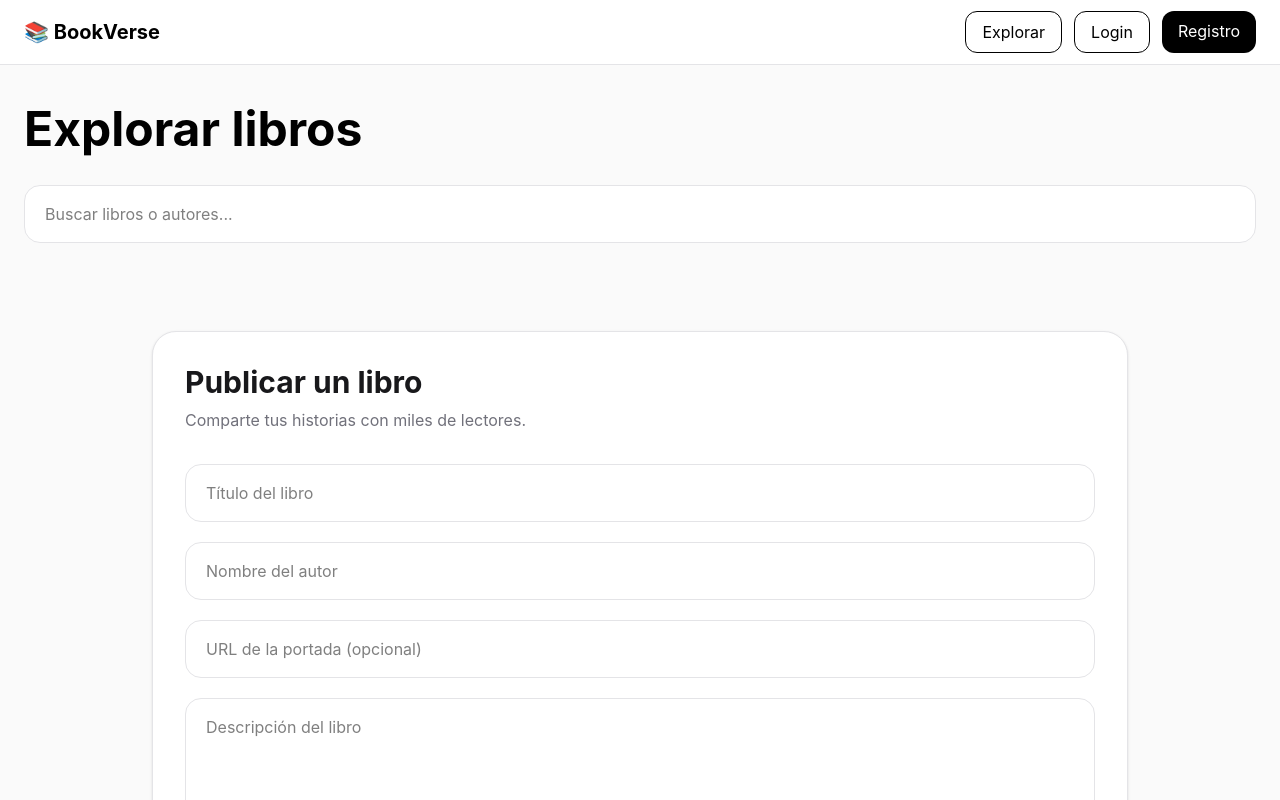
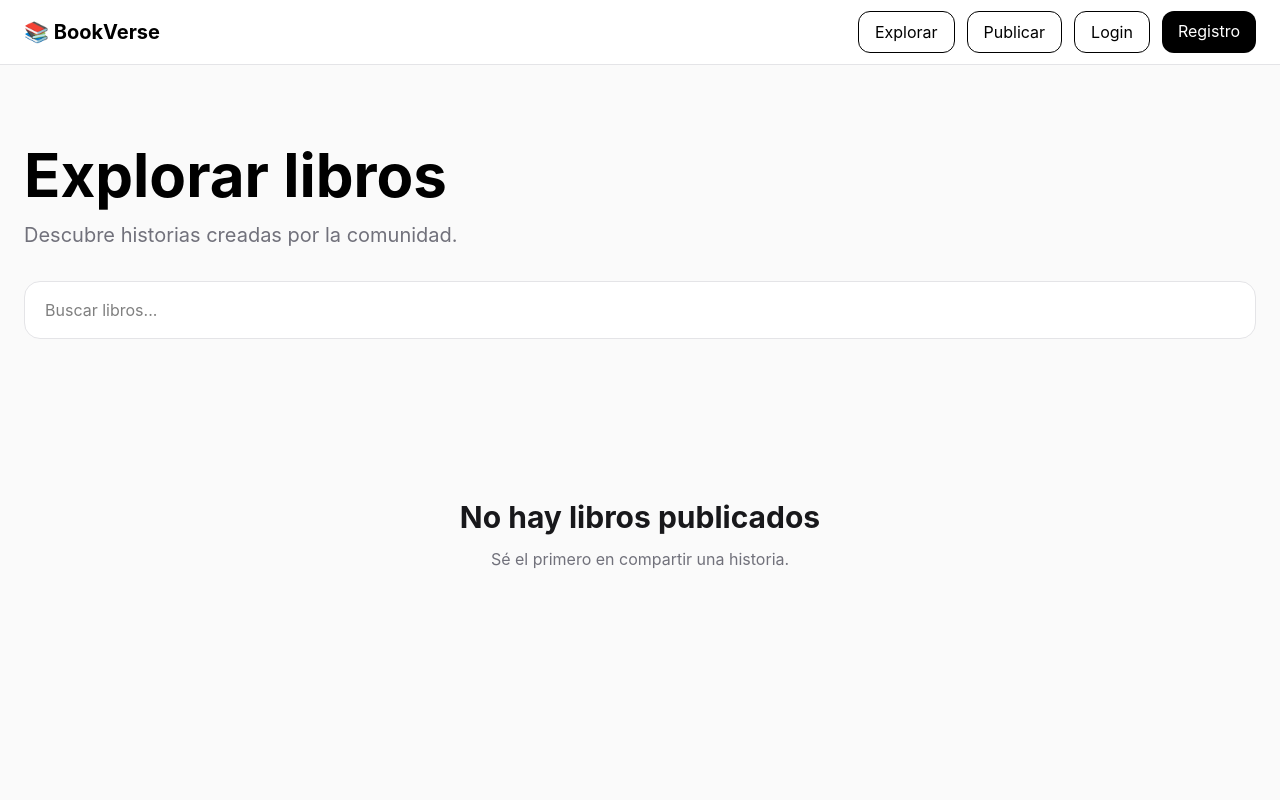
Before and after one commit to isairey/PaginaPublicacionLibros, a React (Vite) app: page /explore in a window 1280 px wide. Shown: the top 800 px of the page. Built offline with nearby package versions, Linux system fonts and the light colour scheme.

Commit message:
Actualizacion de Estructura de la Publicacion

```diff
--- a/src/App.tsx
+++ b/src/App.tsx
@@ -172,6 +172,7 @@ import { Routes, Route } from "react-router-dom";
 
 import Home from "./pages/Home";
 import Explore from "./pages/Explore";
+import Publish from "./pages/Publish";
 import Login from "./pages/Login";
 import Register from "./pages/Register";
 import BookDetails from "./pages/BookDetails";
@@ -180,10 +181,31 @@ export default function App() {
   return (
     <Routes>
       <Route path="/" element={<Home />} />
-      <Route path="/explore" element={<Explore />} />
-      <Route path="/login" element={<Login />} />
-      <Route path="/register" element={<Register />} />
-      <Route path="/book/:id" element={<BookDetails />} />
+
+      <Route
+        path="/explore"
+        element={<Explore />}
+      />
+
+      <Route
+        path="/publish"
+        element={<Publish />}
+      />
+
+      <Route
+        path="/login"
+        element={<Login />}
+      />
+
+      <Route
+        path="/register"
+        element={<Register />}
+      />
+
+      <Route
+        path="/book/:id"
+        element={<BookDetails />}
+      />
     </Routes>
   );
 }
--- a/src/components/Navbar.tsx
+++ b/src/components/Navbar.tsx
@@ -14,11 +14,18 @@ export default function Navbar() {
 
         <div className="flex gap-3">
           <Link
-            to="/explore"
-            className="px-4 py-2 rounded-xl border"
-          >
-            Explorar
-          </Link>
+  to="/explore"
+  className="px-4 py-2 rounded-xl border"
+>
+  Explorar
+</Link>
+
+<Link
+  to="/publish"
+  className="px-4 py-2 rounded-xl border"
+>
+  Publicar
+</Link>
 
           <Link
             to="/login"
@@ -33,6 +40,9 @@ export default function Navbar() {
           >
             Registro
           </Link>
+
+
+
         </div>
       </div>
     </nav>
--- a/src/pages/Explore.tsx
+++ b/src/pages/Explore.tsx
@@ -1,46 +1,50 @@
 import { useEffect, useState } from "react";
 import type { Book } from "../types/Book";
-import BookForm from "../components/BookForm";
 import BookList from "../components/BookList";
 import Navbar from "../components/Navbar";
 
 export default function Explore() {
-  const [books, setBooks] = useState<Book[]>(() => {
-    const saved = localStorage.getItem("books");
-    return saved ? JSON.parse(saved) : [];
-  });
-
+  const [books, setBooks] = useState<Book[]>([]);
   const [search, setSearch] = useState("");
 
-useEffect(() => {
-  localStorage.setItem(
-    "books",
-    JSON.stringify(books)
-  );
-}, [books]);
+  useEffect(() => {
+    const saved = localStorage.getItem("books");
 
-  const addBook = (book: Book) => {
-    setBooks((prev) => [book, ...prev]);
-  };
+    if (saved) {
+      setBooks(JSON.parse(saved));
+    }
+  }, []);
 
   const deleteBook = (id: string) => {
-    setBooks((prev) =>
-      prev.filter((book) => book.id !== id)
+    const updated = books.filter(
+      (book) => book.id !== id
+    );
+
+    setBooks(updated);
+
+    localStorage.setItem(
+      "books",
+      JSON.stringify(updated)
     );
   };
 
   const likeBook = (id: string) => {
-  setBooks((prev) =>
-    prev.map((book) =>
+    const updated = books.map((book) =>
       book.id === id
         ? {
             ...book,
             likes: book.likes + 1,
           }
         : book
-    )
-  );
-};
+    );
+
+    setBooks(updated);
+
+    localStorage.setItem(
+      "books",
+      JSON.stringify(updated)
+    );
+  };
 
   const filteredBooks = books.filter(
     (book) =>
@@ -56,23 +60,34 @@ useEffect(() => {
     <div className="min-h-screen bg-zinc-50">
       <Navbar />
 
-      <section className="max-w-7xl mx-auto px-6 py-10">
-        <h1 className="text-5xl font-bold mb-8">
+      <section className="max-w-7xl mx-auto px-6 py-20">
+        <h1 className="text-6xl font-bold">
           Explorar libros
         </h1>
 
+        <p className="mt-4 text-zinc-500 text-xl">
+          Descubre historias creadas por la comunidad.
+        </p>
+
         <input
           type="text"
-          placeholder="Buscar libros o autores..."
+          placeholder="Buscar libros..."
           value={search}
           onChange={(e) =>
             setSearch(e.target.value)
           }
-          className="w-full bg-white border border-zinc-200 rounded-2xl px-5 py-4 outline-none focus:ring-2 focus:ring-black"
+          className="
+            mt-8
+            w-full
+            px-5
+            py-4
+            bg-white
+            border
+            border-zinc-200
+            rounded-2xl
+          "
         />
       </section>
-
-      <BookForm onAddBook={addBook} />
 
       <BookList
         books={filteredBooks}
--- /dev/null
+++ b/src/pages/Publish.tsx
@@ -0,0 +1,46 @@
+import { useState } from "react";
+import type { Book } from "../types/Book";
+import BookForm from "../components/BookForm";
+import Navbar from "../components/Navbar";
+
+export default function Publish() {
+  const [books, setBooks] = useState<Book[]>(() => {
+    const saved = localStorage.getItem("books");
+    return saved ? JSON.parse(saved) : [];
+  });
+
+  const addBook = (book: Book) => {
+    const updatedBooks = [book, ...books];
+
+    setBooks(updatedBooks);
+
+    localStorage.setItem(
+      "books",
+      JSON.stringify(updatedBooks)
+    );
+  };
+
+  return (
+    <div className="min-h-screen bg-zinc-50">
+      <Navbar />
+
+      <section className="max-w-5xl mx-auto px-6 py-20">
+        <div className="mb-12">
+          <span className="inline-flex items-center rounded-full border border-zinc-200 px-4 py-1 text-sm text-zinc-600">
+            Publicar historia
+          </span>
+
+          <h1 className="mt-5 text-6xl font-bold">
+            Comparte tu libro.
+          </h1>
+
+          <p className="mt-4 text-xl text-zinc-500">
+            Publica novelas, cuentos o relatos para que otros lectores puedan descubrirlos.
+          </p>
+        </div>
+
+        <BookForm onAddBook={addBook} />
+      </section>
+    </div>
+  );
+}
```
